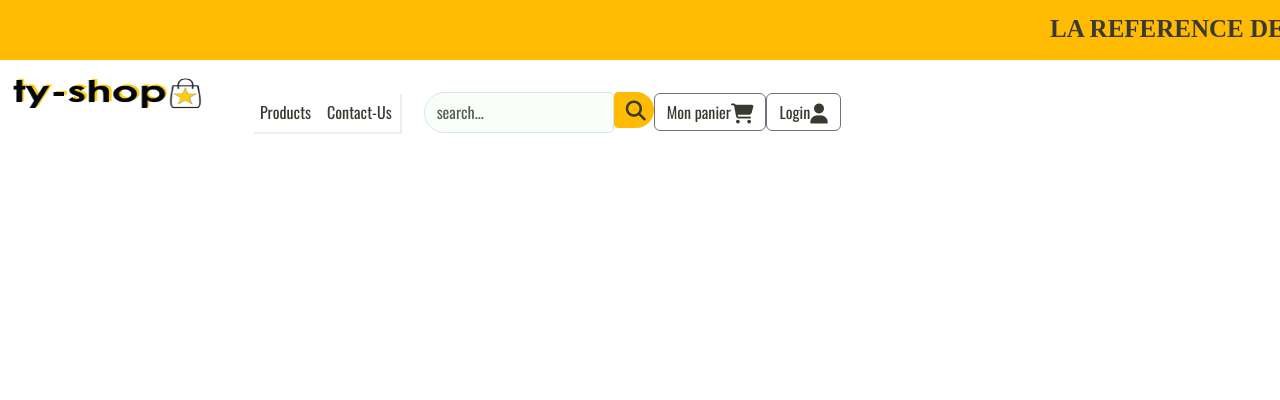
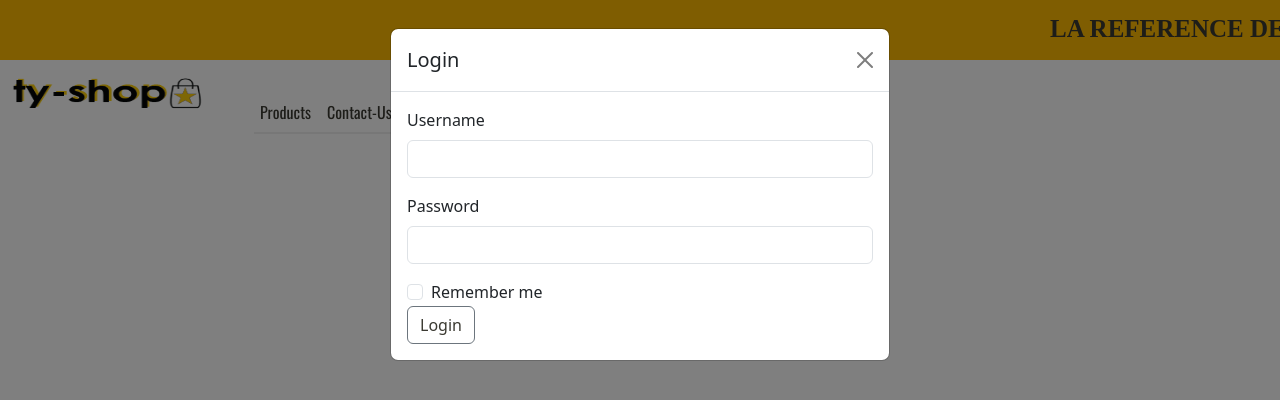
Before and after one commit to arseneRuben/T-shop, a React (Create React App) app: page / in a window 1280 px wide. Both pictures are taken after a click on the button "Login". Shown: the top 400 px of the page. Built offline with nearby package versions, Linux system fonts and the light colour scheme.

Commit message:
modal login

```diff
--- a/src/components/HeaderComponent.js
+++ b/src/components/HeaderComponent.js
@@ -1,19 +1,35 @@
 import React, { Component } from "react";
 import { NavLink } from "react-router-dom";
-import { Navbar, Nav, NavbarToggler, NavbarBrand, Collapse, NavItem, Button, Form, FormGroup, Input } from "reactstrap";
+import { Navbar, Nav, NavbarToggler, NavbarBrand, Collapse, NavItem, Button, Form, FormGroup, Input, Modal, ModalHeader, ModalBody, Label } from "reactstrap";
 import BeforeHeader from "./BeforeHeaderComponent";
 
 class Header extends Component {
     constructor(props){
         super(props)
+
+        this.toggleNav = this.toggleNav.bind(this);
+        this.toggleModal = this.toggleModal.bind(this);
+        this.handleLogin = this.handleLogin.bind(this);
+
         this.state = {
-            isNavOpen : false
+            isNavOpen : false,
+            isModalOpen : false
         }
-        this.toggleNav = this.toggleNav.bind(this);
+
     }
 
     toggleNav(){
         this.setState({isNavOpen : !this.state.isNavOpen})
+    }
+
+    toggleModal(){
+        this.setState({isModalOpen : !this.state.isModalOpen})
+    }
+
+    handleLogin(e){
+        e.preventDefault()
+        this.toggleModal()
+        alert("usernane: " + this.username.value + "\npassword: " + this.password.value + "\nremember : "+ this.remember.checked);
     }
 
     render(){
@@ -24,9 +40,7 @@
                 <Navbar light expand="lg" id="myNavBar" className="align-items-center sticky-top ml-0 mb-nd-0 navb">
                     <div className="d-flex justify-content-between ">
                         <NavbarBrand className="mr-2">
-                            <NavLink to="/home">
                                <img src="logo.png" height="40" width="200"  alt="ty-shop +237" />
-                            </NavLink>
                         </NavbarBrand>
                         <NavbarToggler onClick={this.toggleNav}/>
                         <Collapse navbar isOpen={this.state.isNavOpen}>
@@ -55,12 +69,37 @@
                                     </NavLink>
                                 </NavItem>
                                 <NavItem className="mr-2   d-none d-lg-block">
-                                    <Button outline className="btn-perso-1">Login<i className="fa-solid fa-user fa-lg"></i></Button>
+                                    <Button outline className="btn-perso-1" onClick={this.toggleModal}>Login<i className="fa-solid fa-user fa-lg"></i></Button>
                                 </NavItem>
                             </Nav>
                         </Collapse>
                     </div>
                 </Navbar>
+                <Modal isOpen={this.state.isModalOpen} toggle={this.toggleModal}>
+                    <ModalHeader toggle={this.toggleModal}>Login</ModalHeader>
+                    <ModalBody>
+                        <Form onSubmit={this.handleLogin}>
+                                <FormGroup>
+                                    <Label htmlFor="username">Username</Label>
+                                    <Input type="text" id="username" name="username"
+                                        innerRef={(input) => this.username = input} />
+                                </FormGroup>
+                                <FormGroup>
+                                    <Label htmlFor="password">Password</Label>
+                                    <Input type="password" id="password" name="password"
+                                        innerRef={(input) => this.password = input}  />
+                                </FormGroup>
+                                <FormGroup check>
+                                    <Label check>
+                                        <Input type="checkbox" name="remember"
+                                        innerRef={(input) => this.remember = input}  />
+                                        Remember me
+                                    </Label>
+                                </FormGroup>
+                                <Button outline type="submit" value="submit" className="btn-perso-1">Login</Button>
+                        </Form>
+                    </ModalBody>
+                </Modal>
             </>
         )
     }
```
